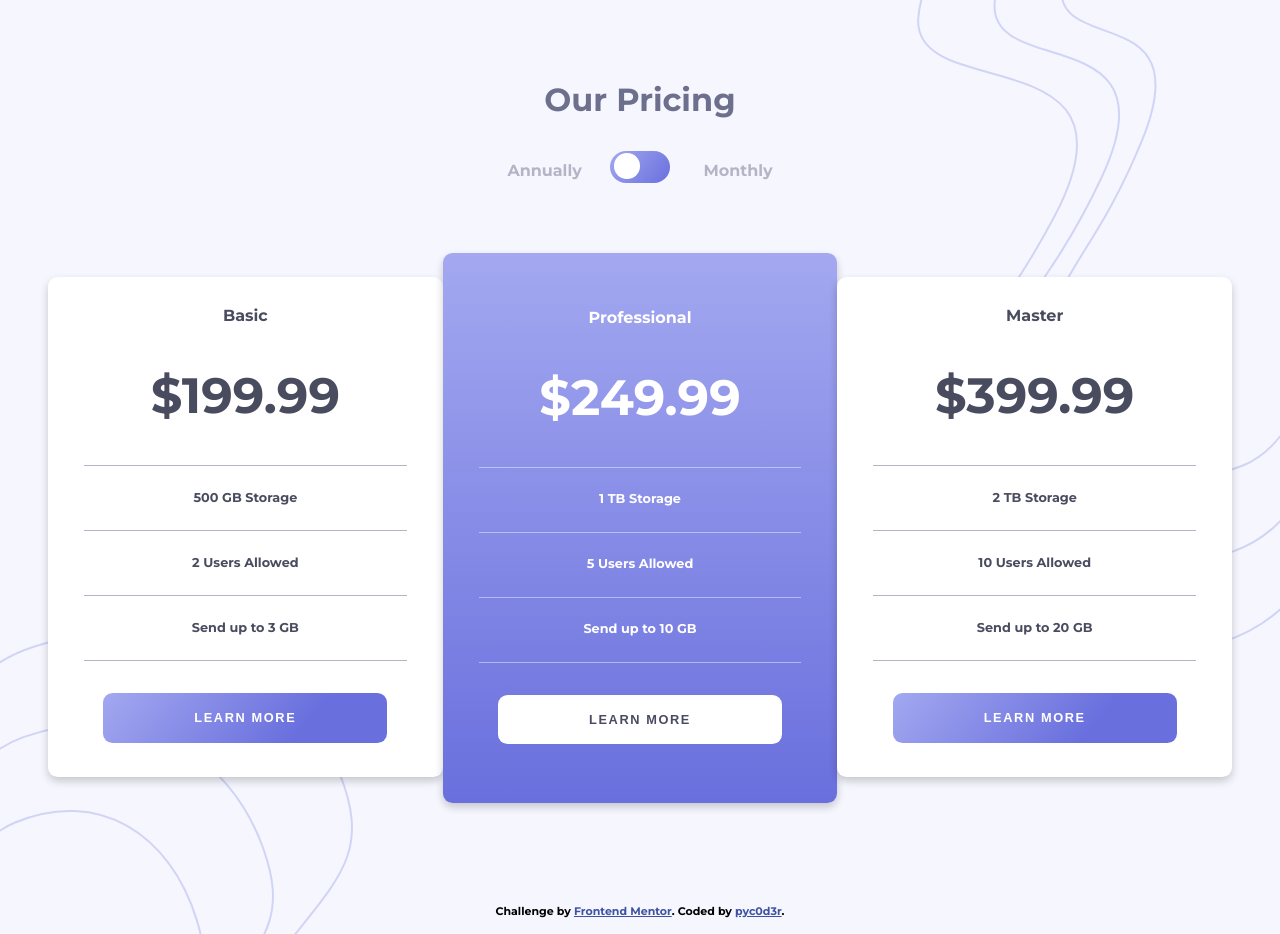
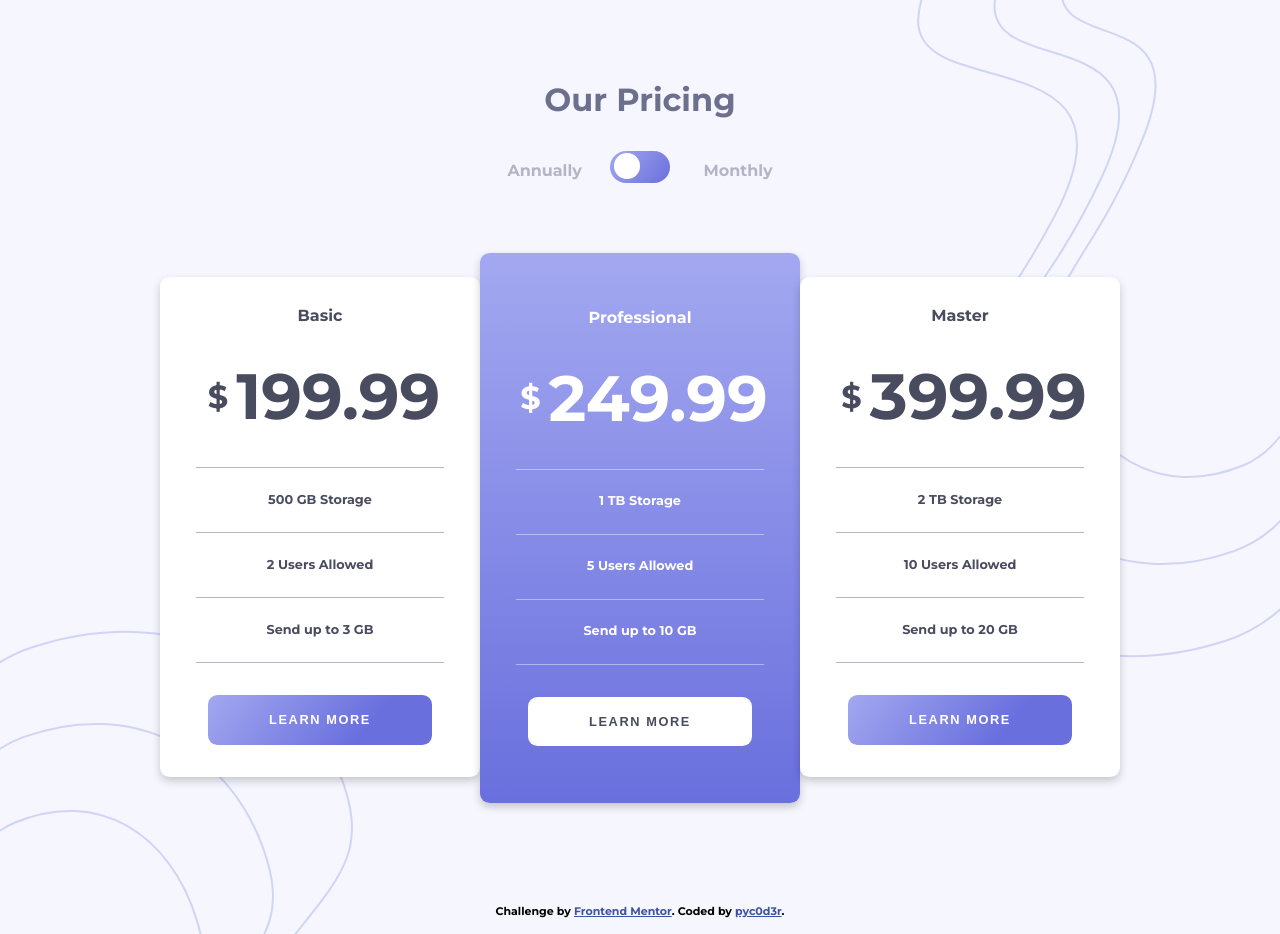
Before and after one commit to pyc0d3r/pricing-component-with-toggle, a React (Create React App) app: page / in a window 1280 px wide. Built offline with nearby package versions, Linux system fonts and the light colour scheme.

Commit message:
Change width of cards

```diff
--- a/src/components/Card.js
+++ b/src/components/Card.js
@@ -11,7 +11,10 @@ function Card({ name, price, index, children, isMonthly }) {
   return (
     <div className={`card card-${index}`} >
       <h2>{name}</h2>
-      <h3 ref={priceRef} className="card-price-monthly">${price}</h3>
+      <h3 ref={priceRef} className="card-price-monthly">
+        <span className="dollar-sign">$</span>
+        <span className="price">{price}</span>
+      </h3>
       {children}
       <button>Learn More</button>
     </div >
--- a/src/index.css
+++ b/src/index.css
@@ -103,12 +103,17 @@ input:checked+.slider:before {
 .cards-container {
   display: flex;
   justify-content: space-between;
-  padding: 0 3rem;
+  padding: 0 10rem;
 }
 
 h3 {
-  font-size: 3.1rem;
-  margin: 2.5rem;
+  font-size: 4rem;
+  margin: 2rem 0;
+}
+
+.dollar-sign {
+  font-size: 2rem;
+  padding: 0.5rem;
 }
 
 li {
@@ -133,7 +138,7 @@ h2 {
   z-index: 1000;
   text-align: center;
   border-radius: 0.6rem;
-  width: 31.25rem;
+  width: 20.25rem;
   height: 31.25rem;
   padding-inline: 1.25rem;
   background-color: white;
@@ -189,19 +194,19 @@ button:hover {
 }
 
 .card-2 button:hover {
-  background: linear-gradient(130deg,hsl(236, 72%, 79%), hsl(237, 63%, 64%)70%);
+  background: linear-gradient(130deg, hsl(236, 72%, 79%), hsl(237, 63%, 64%)70%);
   color: white;
   border-color: white;
 }
 
 .card button {
-  background: linear-gradient(130deg,hsl(236, 72%, 79%), hsl(237, 63%, 64%)70%);
+  background: linear-gradient(130deg, hsl(236, 72%, 79%), hsl(237, 63%, 64%)70%);
   color: white;
 }
 
 .card-2 button {
   background: white;
-  color:hsl(232, 13%, 33%);
+  color: hsl(232, 13%, 33%);
 }
 
 @keyframes pulse {
@@ -230,6 +235,13 @@ button:hover {
   100% {
     opacity: 1;
   }
+}
+
+.card-price-annual,
+.card-price-monthly {
+  display: flex;
+  justify-content: center;
+  align-items: center;
 }
 
 .card-price-annual {
```
